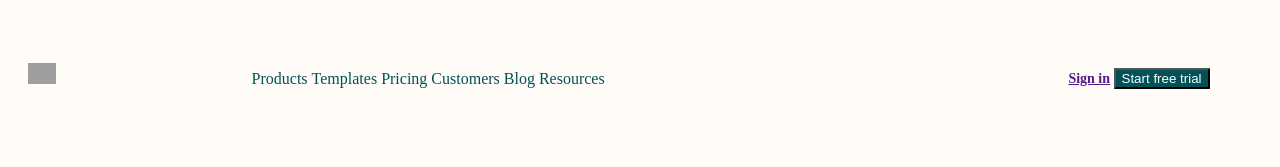
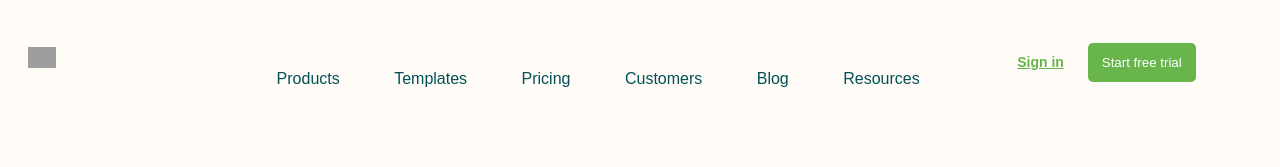
Before and after one commit to omar-io/FrontSantander, a plain HTML site: page index.html in a window 1280 px wide. Shown: the top 167 px of the page. Drawn offline with Linux system fonts and the light colour scheme; grey boxes are pictures that could not be loaded.

Commit message:
Reto 4 BEDU

```diff
--- a/index.html
+++ b/index.html
@@ -16,7 +16,7 @@
             <img src="https://getmatcha.com/wp-content/uploads/2020/01/Icon-green.png" alt="Icon-Matcha">
         </a>
         <nav class="navbar">
-            <ul>
+            <ul class="menu-item">
                 <li>Products</li>
                 <li>Templates</li>
                 <li>Pricing</li>
@@ -28,8 +28,8 @@
 
 
         <div class="actions">
-            <a href="">Sign in</a>
-            <button>Start free trial</button>
+            <a href="" class="sign-text">Sign in</a>
+            <button class="trial-button">Start free trial</button>
         </div>
     </header>
 
--- a/styles.css
+++ b/styles.css
@@ -21,10 +21,14 @@ button {
 .header {
   margin: 40px 20px 0px;
   font-size: 0;
+  height: 45px;
+  font-family: sans-serif;
 }
 
 li {
   display: inline;
+  margin-left: 25px;
+  margin-right: 25px;
 }
 
 .header > * {
@@ -44,20 +48,44 @@ li {
 }
 
 .navbar {
-  width: 70%;
+  width: 65%;
   text-align: left;
   color: #025157;
   font-weight: 500;
 }
 
 .actions {
-  width: 15%;
+  width: 20%;
   text-align: left;
   font-size: 14px;
   font-weight: 600;
+  /*margin-right: 10px;*/
+
+}
+
+
+.actions > * {
+    margin-left: 10px;
+    margin-right: 10px;
 }
 
 .main {
     margin-top: 140px;
     text-align: center;
 }
+
+.sign-text {
+    color: #67b54b;
+}
+/*ol {
+    margin-left: 25px;
+    margin-right: 25px;
+}*/
+
+.trial-button {
+    color: #fff;
+    background-color: #67b54b;
+    padding: 12px 14px 12px;
+    border: 0;
+    border-radius: 5px;
+}
```
